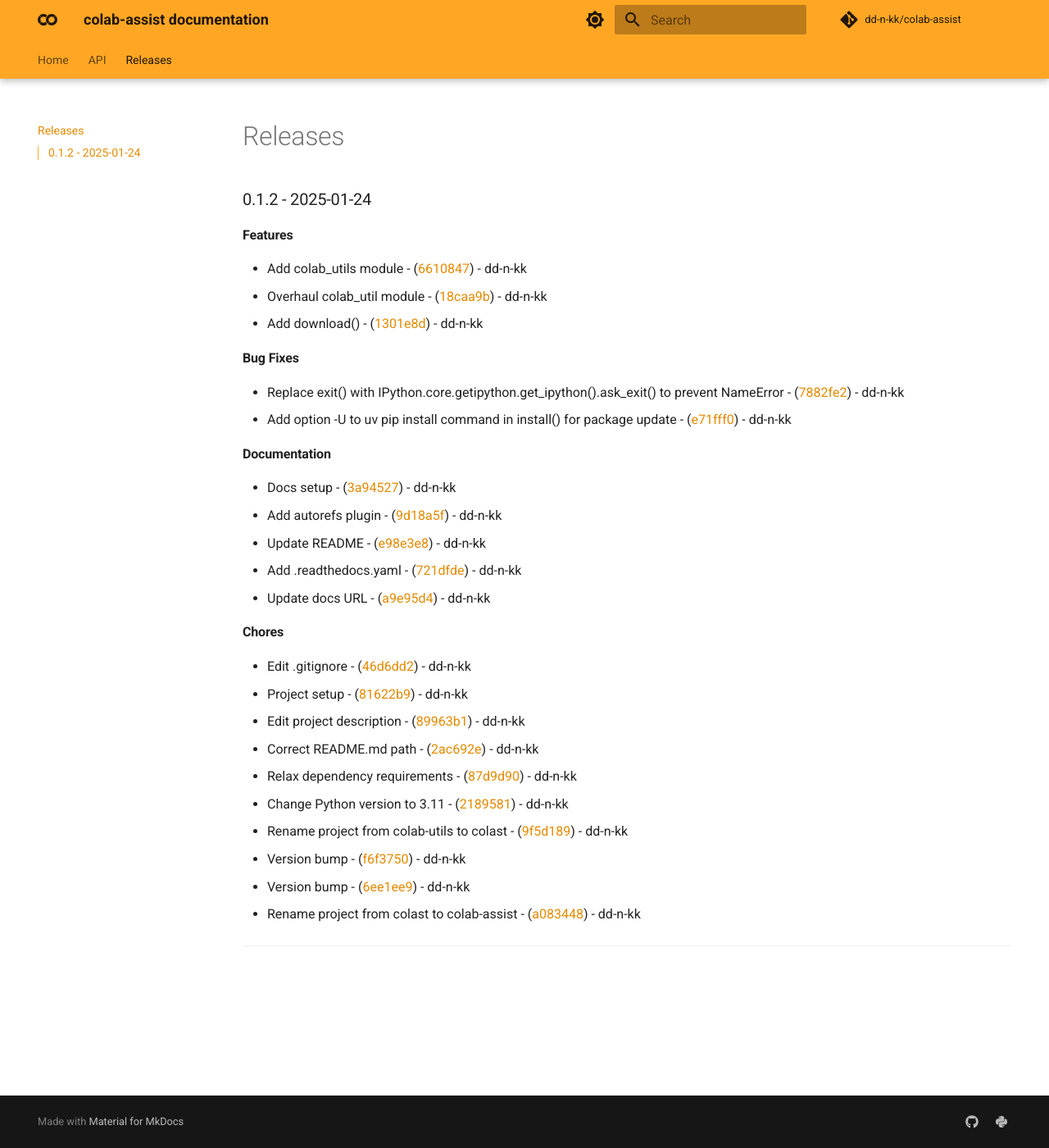
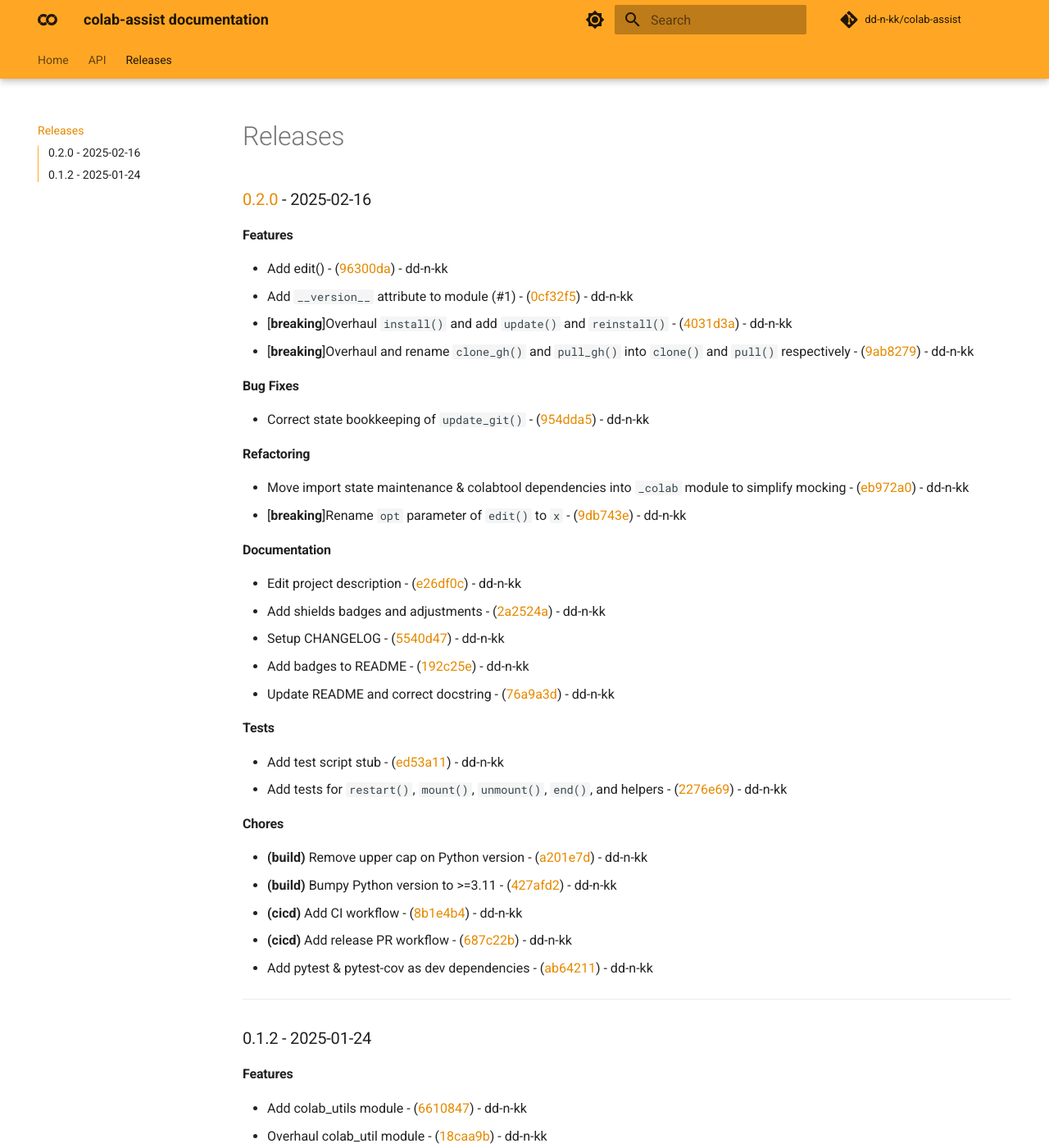
Before and after one commit to dd-n-kk/colab-assist, an MkDocs documentation site: the page built from docs/releases.md, in a window 1280 px wide and 1400 px high. Shown: the whole window at 82% size. Built offline with MkDocs 1.6.1 and Material for MkDocs 9.7.7, drawn with Linux system fonts in a browser that asks for light colours; comment, search, counter and statistics services are not loaded.

Commit message:
chore(release): v0.2.0 candidate

```diff
--- a/docs/releases.md
+++ b/docs/releases.md
@@ -1,3 +1,44 @@
+
+### [0.2.0](https://github.com/dd-n-kk/colab-assist/compare/v0.1.2..v0.2.0) - 2025-02-16
+
+#### Features
+
+- Add edit() - ([96300da](https://github.com/dd-n-kk/colab-assist/commit/96300da44d5e55283293241d2adbd8695ad5b0a7)) - dd-n-kk
+- Add `__version__` attribute to module (#1) - ([0cf32f5](https://github.com/dd-n-kk/colab-assist/commit/0cf32f52cd7ea5415ad590f565709cee26dbf9cb)) - dd-n-kk
+-  [**breaking**]Overhaul `install()` and add `update()` and `reinstall()` - ([4031d3a](https://github.com/dd-n-kk/colab-assist/commit/4031d3a2bf0a9b609da5cb0914db5b5b2e5c2708)) - dd-n-kk
+-  [**breaking**]Overhaul and rename `clone_gh()` and `pull_gh()` into `clone()` and `pull()` respectively - ([9ab8279](https://github.com/dd-n-kk/colab-assist/commit/9ab82794c0b63c530a4cf819ffcd37905544a4c6)) - dd-n-kk
+
+#### Bug Fixes
+
+- Correct state bookkeeping of `update_git()` - ([954dda5](https://github.com/dd-n-kk/colab-assist/commit/954dda5b88615099ce278cb5fde1541bcccc3799)) - dd-n-kk
+
+#### Refactoring
+
+- Move import state maintenance & colabtool dependencies into `_colab` module to simplify mocking - ([eb972a0](https://github.com/dd-n-kk/colab-assist/commit/eb972a0c54cb8c2ebe636cb3182be53cbcd60089)) - dd-n-kk
+-  [**breaking**]Rename `opt` parameter of `edit()` to `x` - ([9db743e](https://github.com/dd-n-kk/colab-assist/commit/9db743eafd6077dfa5cbf4f726d7c28a963c3395)) - dd-n-kk
+
+#### Documentation
+
+- Edit project description - ([e26df0c](https://github.com/dd-n-kk/colab-assist/commit/e26df0c770974b51a67d863f7290e2be8a5c0687)) - dd-n-kk
+- Add shields badges and adjustments - ([2a2524a](https://github.com/dd-n-kk/colab-assist/commit/2a2524aa2c96593ce0282af512dfda8d255233f6)) - dd-n-kk
+- Setup CHANGELOG - ([5540d47](https://github.com/dd-n-kk/colab-assist/commit/5540d47d2f824f6f70971e02b5f8e97d8db150df)) - dd-n-kk
+- Add badges to README - ([192c25e](https://github.com/dd-n-kk/colab-assist/commit/192c25ea9fb926708d651e45d33a65b7f8d6484c)) - dd-n-kk
+- Update README and correct docstring - ([76a9a3d](https://github.com/dd-n-kk/colab-assist/commit/76a9a3d8ecc50296d68759410bd521e1e86aa8b6)) - dd-n-kk
+
+#### Tests
+
+- Add test script stub - ([ed53a11](https://github.com/dd-n-kk/colab-assist/commit/ed53a1106d3326926e2bd21e58aead3c83333c3b)) - dd-n-kk
+- Add tests for `restart()`, `mount()`, `unmount()`, `end()`, and helpers - ([2276e69](https://github.com/dd-n-kk/colab-assist/commit/2276e69756cfa366f3cbe6e0193f1ae48888e3f5)) - dd-n-kk
+
+#### Chores
+
+- **(build)** Remove upper cap on Python version - ([a201e7d](https://github.com/dd-n-kk/colab-assist/commit/a201e7da841547c9b1a5b4841ef81c4d86b7048a)) - dd-n-kk
+- **(build)** Bumpy Python version to >=3.11 - ([427afd2](https://github.com/dd-n-kk/colab-assist/commit/427afd2677cd4afbd48e2a80c3fb5960fac88152)) - dd-n-kk
+- **(cicd)** Add CI workflow - ([8b1e4b4](https://github.com/dd-n-kk/colab-assist/commit/8b1e4b47568cfb9508073f22f4f402d3fc380f0f)) - dd-n-kk
+- **(cicd)** Add release PR workflow - ([687c22b](https://github.com/dd-n-kk/colab-assist/commit/687c22b0b3fe349883de2842ab1d821376c93dcd)) - dd-n-kk
+- Add pytest & pytest-cov as dev dependencies - ([ab64211](https://github.com/dd-n-kk/colab-assist/commit/ab64211e1584263284dd2276712bb339502a673f)) - dd-n-kk
+
+---
 
 ### 0.1.2 - 2025-01-24
 
--- a/pyproject.toml
+++ b/pyproject.toml
@@ -18,7 +18,7 @@ exclude = [
 
 [project]
 name = "colab-assist"
-version = "0.1.2"
+version = "0.2.0"
 description = "Google Colab workflow utilities"
 authors = [
     {name = "dd-n-kk", email = "djlstvn.cs03@gmail.com"}
```
Also changed, not shown: CHANGELOG.md (+41 -0 lines), 1 other file.
